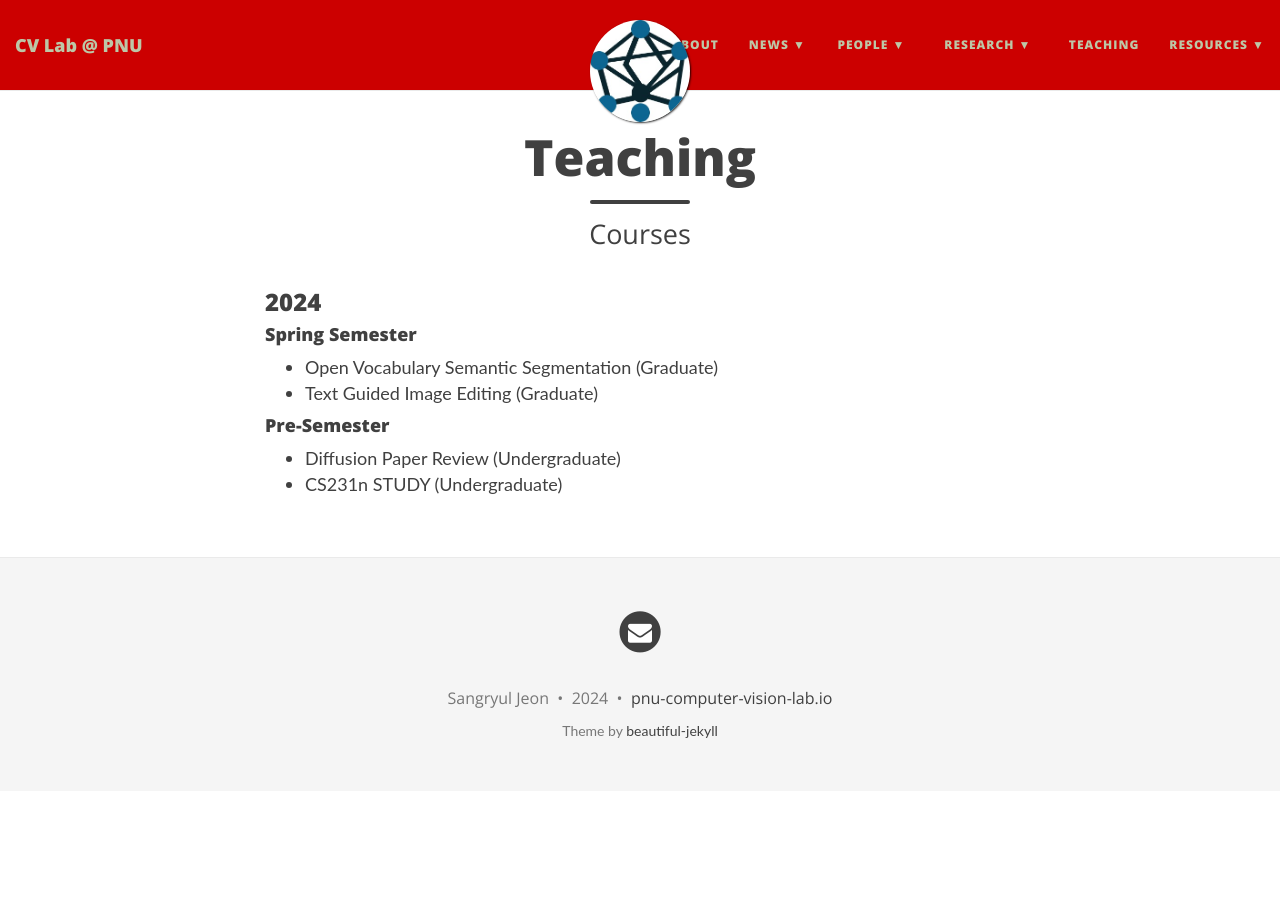
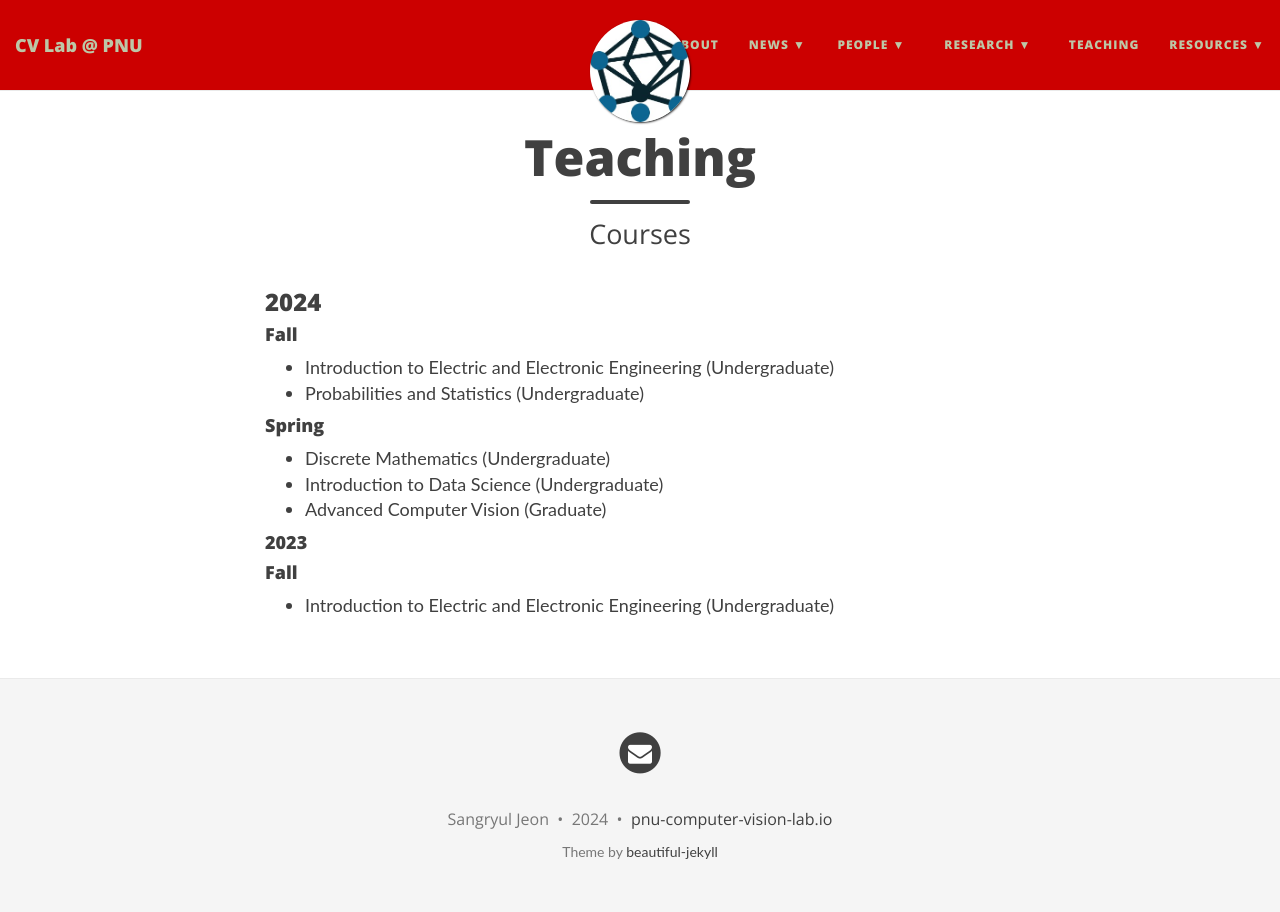
Before and after one commit to pnu-computer-vision-lab/pnu-computer-vision-lab.github.io, a Jekyll site: the page built from teaching.md, in a window 1280 px wide. Built offline with Jekyll 4.4.1, drawn with Linux system fonts in a browser that asks for light colours; nearby versions of some CDN libraries.

Commit message:
Update teaching.md

```diff
--- a/teaching.md
+++ b/teaching.md
@@ -4,10 +4,15 @@ title: Teaching
 subtitle: Courses
 ---
 ### 2024
-#### Spring Semester
-- Open Vocabulary Semantic Segmentation (Graduate)
-- Text Guided Image Editing (Graduate)
+#### Fall
+- Introduction to Electric and Electronic Engineering (Undergraduate)
+- Probabilities and Statistics (Undergraduate)
 
-#### Pre-Semester
-- Diffusion Paper Review (Undergraduate)
-- CS231n STUDY (Undergraduate)
+#### Spring
+- Discrete Mathematics (Undergraduate)
+- Introduction to Data Science (Undergraduate)
+- Advanced Computer Vision (Graduate)
+
+#### 2023
+#### Fall
+- Introduction to Electric and Electronic Engineering (Undergraduate)
```
